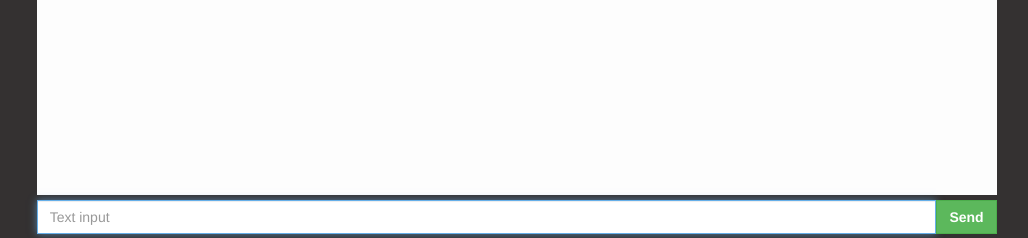
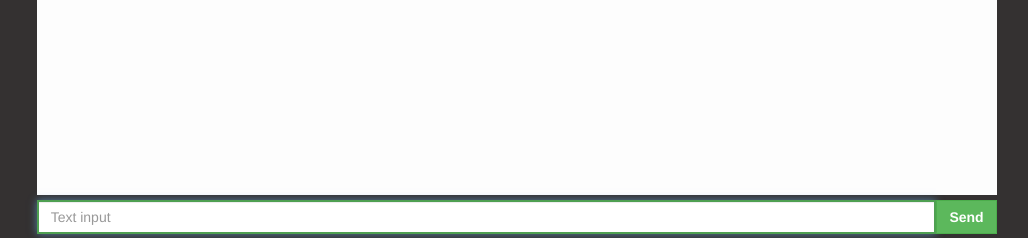
Before and after one commit to desouradeep/kickchat, a Django app: page /chat/ in a window 1280 px wide. Shown: the part 562-800 px from the top of the page, without its empty margins (70-1098 px from the left). Run offline with Django 3.2, Linux system fonts and the light colour scheme; the visitor is signed in with stand-in values (Sample User, id 1); data comes from the database, SQL or seed files in the repository; data that the repository does not hold is empty.

Commit message:
Minor UI modifications

```diff
--- a/templates/base.html
+++ b/templates/base.html
@@ -58,7 +58,7 @@
       $(window).resize(function() {
             $('#chat-content').height($(window).height()-50-43)
       })
-      $('#chat-messages').scrollTop(99999999999)
+      $('#chat-messages').scrollTop(9999999)
 
       $('#send').click(function(){
           send_message('new_message');
--- a/templates/chat/chat.html
+++ b/templates/chat/chat.html
@@ -52,6 +52,10 @@ td{
 }
 .table thead>tr>th, .table tbody>tr>th, .table tfoot>tr>th, .table thead>tr>td, .table tbody>tr>td, .table tfoot>tr>td{
     border-color:#CCC;
+}
+#message-box{
+    border-width: 2px;
+    border-color: #4FA052;
 }
 </style>
 <script type="text/javascript">
```
